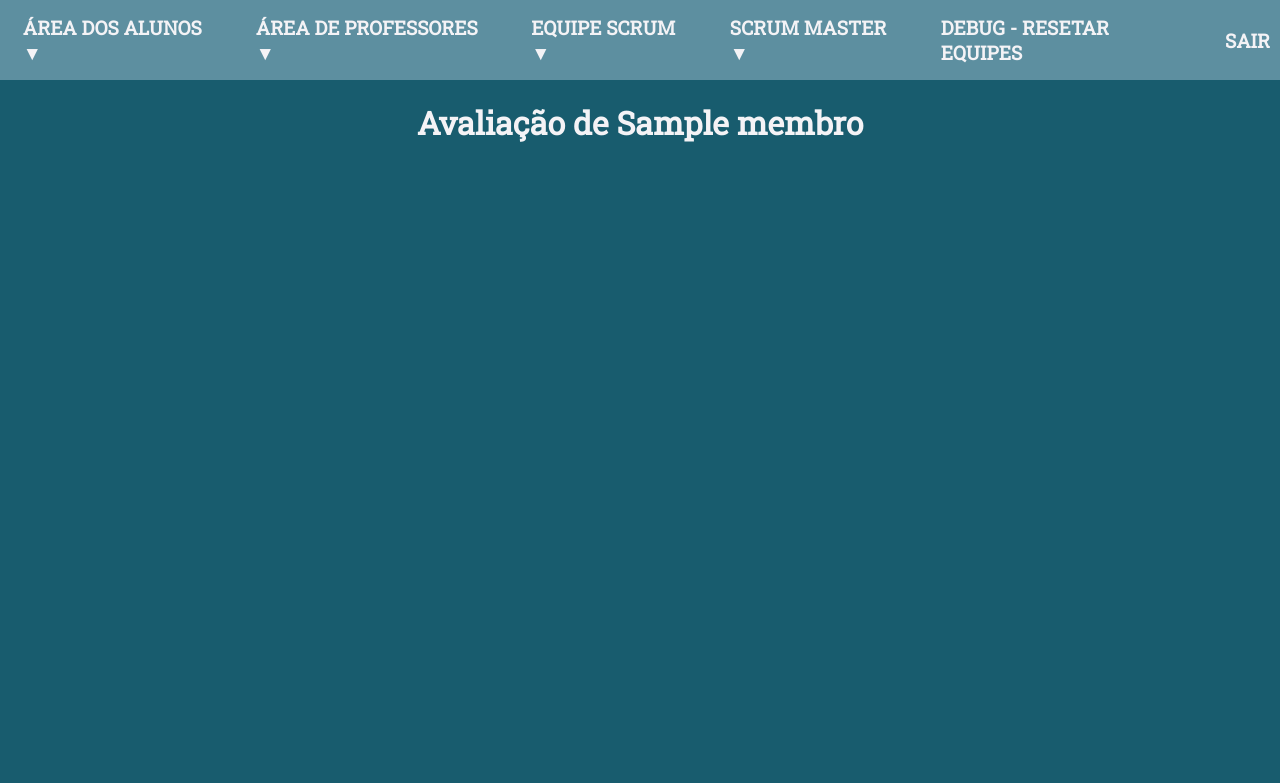
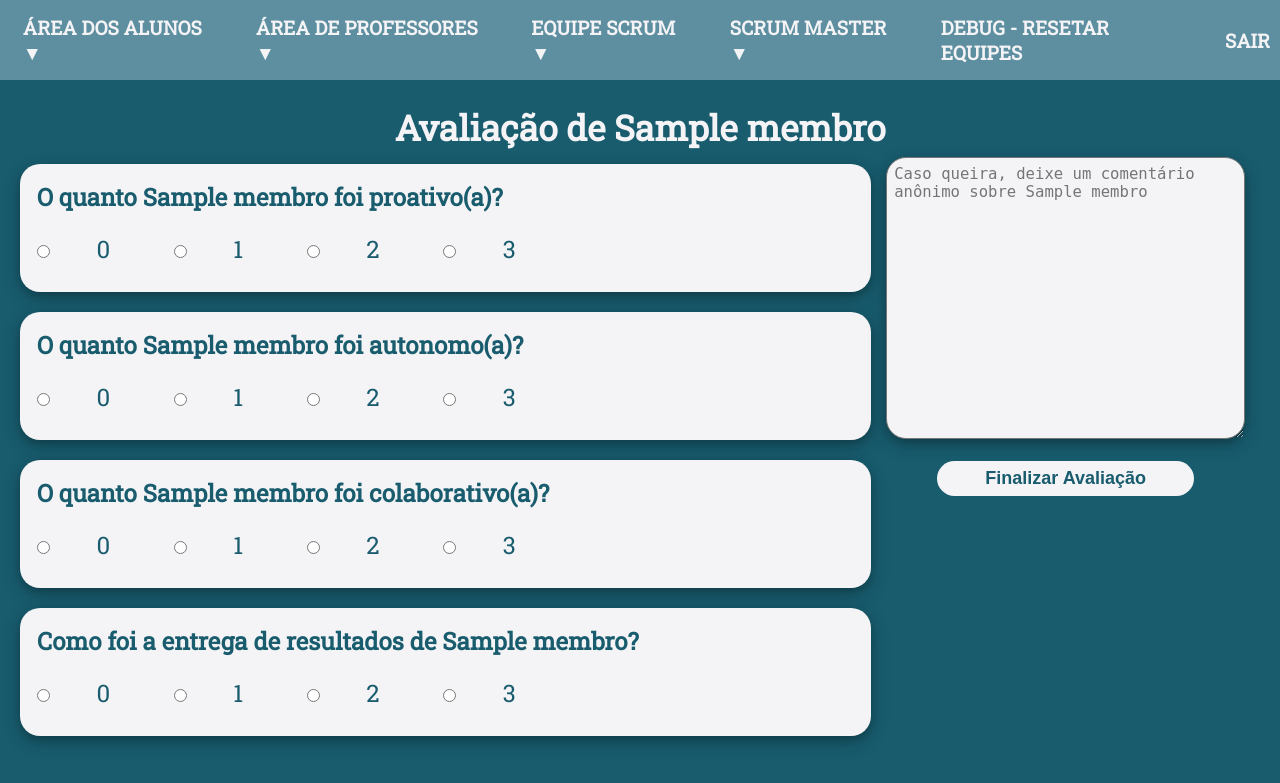
Before and after one commit to matheussd1/Apollo11, a Flask app: template Src/templates/avaliação.html in a window 1280 px wide. Shown: the top 783 px of the page. Run offline with Flask 3, Linux system fonts and the light colour scheme; the template is opened without the code that fills it: most values are stand-ins (such as "Sample title", 1, 10 or a date in 2020); parts of the project's set-up code (start-up, migrations or seed data) failed here and were passed over.

Commit message:
feat: Adicionada a funcionalidade básica e CSS da tela de avaliaçãode membros da equipe Scrum.

```diff
--- a/Src/routes/scrum.py
+++ b/Src/routes/scrum.py
@@ -26,3 +26,9 @@ def index():
 @scrum.route('/avaliar_membro/<string:ra>')
 def avaliar_membro(ra):
     return render_template('avaliação.html', membro=pegar_membro(ra))
+
+
+@scrum.route('/finalizar', methods=['GET', 'POST'])
+def finalizar():
+    dados = request.form.to_dict()
+    return f'Dados recebidos: {dados}'
--- a/Src/static/css/avaliação.css
+++ b/Src/static/css/avaliação.css
@@ -2,47 +2,84 @@ body, html {
     margin: 0;
     font-family: Roboto Slab;
     background-color: #185c6e;
-    display: flex;
-    flex-direction: column;
-    justify-content: center;
-    align-items: center;
     color: #f4f3f6;
 }
 
 /* Hide scrollbar for Chrome, Safari and Opera */
 html::-webkit-scrollbar {
     display: none;
-  }
+}
 
   /* Hide scrollbar for IE, Edge and Firefox */
 html {
     -ms-overflow-style: none;  /* IE and Edge */
     scrollbar-width: none;  /* Firefox */
-  }
+}
 
 
-form{
+.container{
     display: grid;
-    grid-template-columns: 30% 30% 30%;
-    grid-column: 2;
+    grid-template-columns: auto auto;
+    align-items: center;
 }
+
 
 .critério {
     border-radius: 20px;
     background-color: #f4f3f6;
     box-shadow: 0 4px 8px 0 rgba(0, 0, 0, 0.2), 0 6px 20px 0 rgba(0, 0, 0, 0.19);
     color: #185c6e;
-    width: 30vw;
+    width: 100%;
+    height: 16vh;
+    margin: 20px;
 }
 
 .critério h2{
-    font-size: 1.8em;
+    font-size: 1.5em;
     padding: 2% 0 0 2%;
 }
 
-input {
-    margin: 0 5% 2% 2%;
-    size: 50%
+
+.comentários-submit{
+    width: 100%;
+    height: 100%;
+    display: flex;
+    flex-direction: column;
+    align-items: center;
+    margin-top: 6%;
+}
+
+textarea{
+    width: 80%;
+    height: 43.5%;
+    background-color: #f4f3f6;
+    color: #185c6e;
+    border-radius: 20px;
+    font-size: larger;
+    padding: 7px;
+    box-shadow: 0 4px 8px 0 rgba(0, 0, 0, 0.2), 0 6px 20px 0 rgba(0, 0, 0, 0.19);
+}
+
+input[type="submit"]{
+    background-color:#f4f3f6;
+    color: #185c6e;
+    font-weight: bold;
+    border-radius: 20px;
+    border: none;
+    width: 60%;
+    margin-top: 5%;
+    font-size: large;
+    padding: 7px;
+    cursor: pointer;
+    transition-duration: 0.2s;
+}
+
+input[type='submit']:hover{
+    padding: 10px;
+}
+
+input[type="radio"] {
+    margin: 0 5% 3% 2%;
 }
 
 label {
@@ -50,8 +87,12 @@ label {
     margin-right: 5%;
 }
 
-.container h1 {
+header{
+    width: 100vw;
+}
+
+h1 {
     text-align: center;
     font-size: 2.2em;
-    margin-bottom: -1%;
+    margin-bottom: -0.5%;
 }
--- a/Src/templates/avaliação.html
+++ b/Src/templates/avaliação.html
@@ -5,5 +5,72 @@
 {% endblock %}
 
 {% block body %}
-    <h1>Avaliação de {{membro.nome}}</h1>
+    <header>
+        <h1>Avaliação de {{membro.nome}}</h1>
+    </header>
+
+    <section class="container">
+        <article class="input-container">
+
+            <form action="/scrum/finalizar" method="post" id="scrum-form">
+                <div class="critério">
+                    <h2>O quanto {{membro.nome}} foi proativo(a)?</h2>
+                    <input type="radio" id="0" value="0" name="proatividade">
+                    <label for="0">0</label>
+                    <input type="radio" id="1" value="1" name="proatividade">
+                    <label for="1">1</label>
+                    <input type="radio" id="2" value="2" name="proatividade">
+                    <label for="2">2</label>
+                    <input type="radio" id="3" value="3" name="proatividade">
+                    <label for="3">3</label>
+                </div>
+
+                <div class="critério">
+                    <h2>O quanto {{membro.nome}} foi autonomo(a)?</h2>
+                    <input type="radio" id="0" value="0" name="autonomia">
+                    <label for="0">0</label>
+                    <input type="radio" id="1" value="1" name="autonomia">
+                    <label for="1">1</label>
+                    <input type="radio" id="2" value="2" name="autonomia">
+                    <label for="2">2</label>
+                    <input type="radio" id="3" value="3" name="autonomia">
+                    <label for="3">3</label>
+                </div>
+
+                <div class="critério">
+                    <h2>O quanto {{membro.nome}} foi colaborativo(a)?</h2>
+                    <input type="radio" id="0" value="0" name="colaboração">
+                    <label for="0">0</label>
+                    <input type="radio" id="1" value="1" name="colaboração">
+                    <label for="1">1</label>
+                    <input type="radio" id="2" value="2" name="colaboração">
+                    <label for="2">2</label>
+                    <input type="radio" id="3" value="3" name="colaboração">
+                    <label for="3">3</label>
+                </div>
+
+                <div class="critério">
+                    <h2>Como foi a entrega de resultados de {{membro.nome}}?</h2>
+                    <input type="radio" id="0" value="0" name="resultados">
+                    <label for="0">0</label>
+                    <input type="radio" id="1" value="1" name="resultados">
+                    <label for="1">1</label>
+                    <input type="radio" id="2" value="2" name="resultados">
+                    <label for="2">2</label>
+                    <input type="radio" id="3" value="3" name="resultados">
+                    <label for="3">3</label>
+                </div>
+
+
+            </form>
+
+        </article>
+
+        <article class="comentários-submit">
+            <textarea name="comentário" placeholder="Caso queira, deixe um comentário anônimo sobre {{membro.nome}}"></textarea>
+
+
+            <input type="submit" value="Finalizar Avaliação" form="scrum-form">
+        </article>
+    </section>
 {% endblock %}
```
